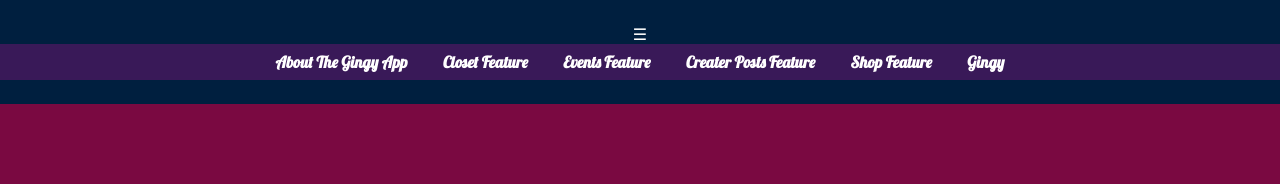
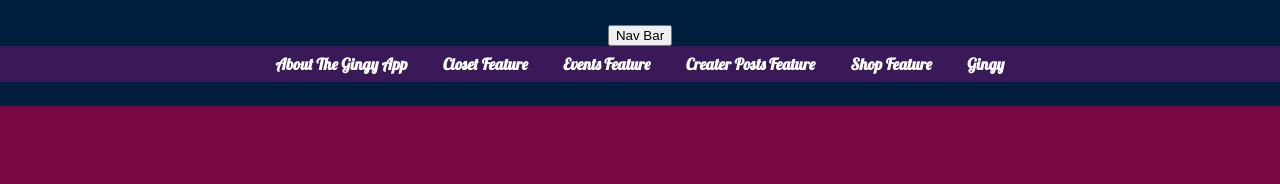
Before and after one commit to alliyaa/gingweb, a plain HTML site: page index.html in a window 1280 px wide. Shown: the top 184 px of the page. Drawn offline with Linux system fonts and the light colour scheme.

Commit message:
show nav bar

```diff
--- a/index.html
+++ b/index.html
@@ -10,8 +10,9 @@
 <body>
     <header>
         <div class="nav-container">
-            <div class="hamburger" onclick="toggleMenu()">
-                &#9776;
+            <div class="hamburger">
+                <button onclick="toggleMenu()"> Nav Bar</button>
+
             </div>
             <nav>
                 <a href="about.html"> About The Gingy App</a>
--- a/script.js
+++ b/script.js
@@ -120,7 +120,8 @@ document.addEventListener('DOMContentLoaded', () => {
     const nav = document.querySelector('nav');
 
     hamburger.addEventListener('click', () => {
-        nav.classList.toggle('show');
+       nav.classList.toggle('show');
+       toggleMenu();
     });
 });
 
@@ -128,6 +129,5 @@ document.addEventListener('DOMContentLoaded', () => {
 function toggleMenu() {
     const nav = document.querySelector('nav');
     nav.classList.toggle('show');
+
 }
-
-toggleMenu()
```
